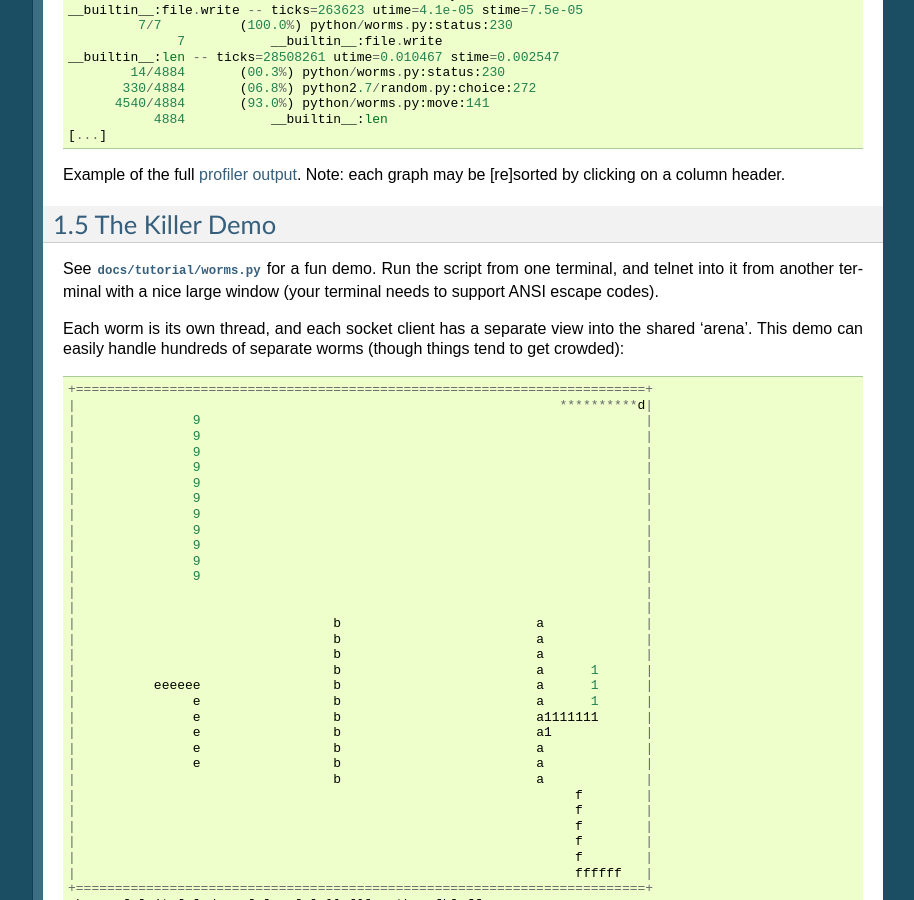
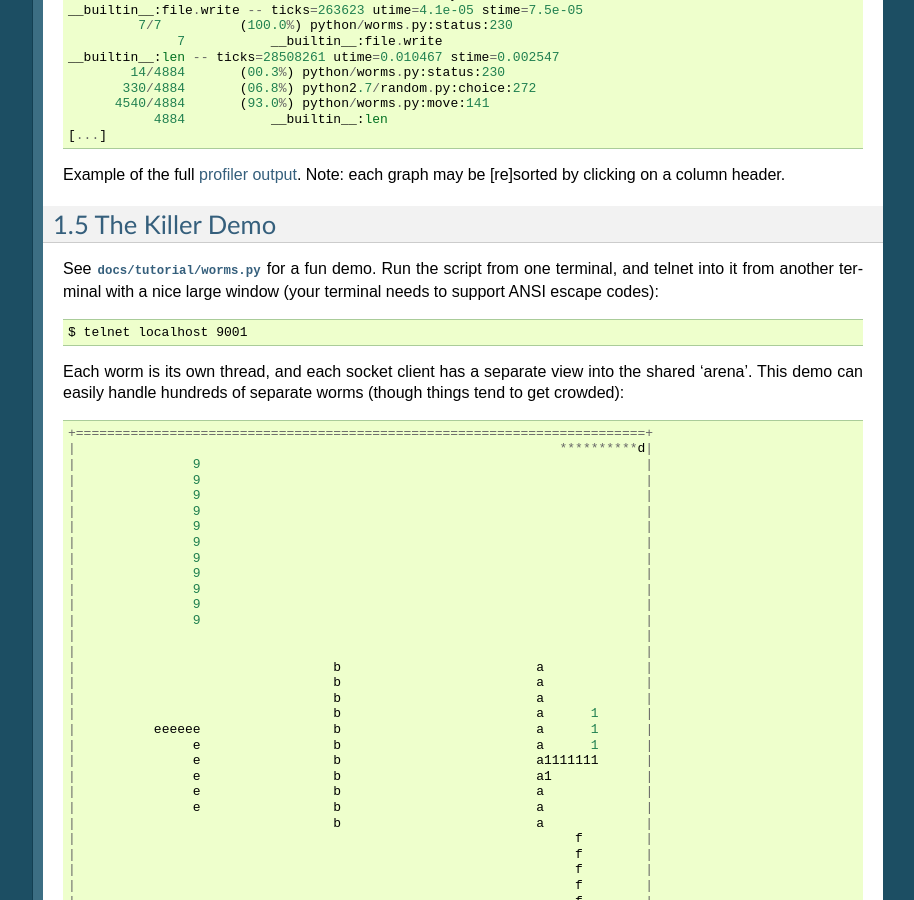
Before and after one commit to ironport/shrapnel, a Sphinx documentation site: the page built from docs/tutorial.rst, in a window 1280 px wide and 900 px high, scrolled down 7698 px. Shown: the whole window, without its empty margins (187-1101 px from the left). Built offline with Sphinx 7.4.7, drawn with Linux system fonts in a browser that asks for light colours.

Commit message:
give a sample telnet command to make it clear where you need to telnet to.

```diff
--- a/docs/tutorial.rst
+++ b/docs/tutorial.rst
@@ -469,7 +469,9 @@ The Killer Demo
 
 See :download:`docs/tutorial/worms.py <tutorial/worms.py>` for a fun demo.  Run the script from
 one terminal, and telnet into it from another terminal with a nice
-large window (your terminal needs to support ANSI escape codes).
+large window (your terminal needs to support ANSI escape codes)::
+
+  $ telnet localhost 9001
 
 Each worm is its own thread, and each socket client has a separate
 view into the shared 'arena'.  This demo can easily handle hundreds of
```
